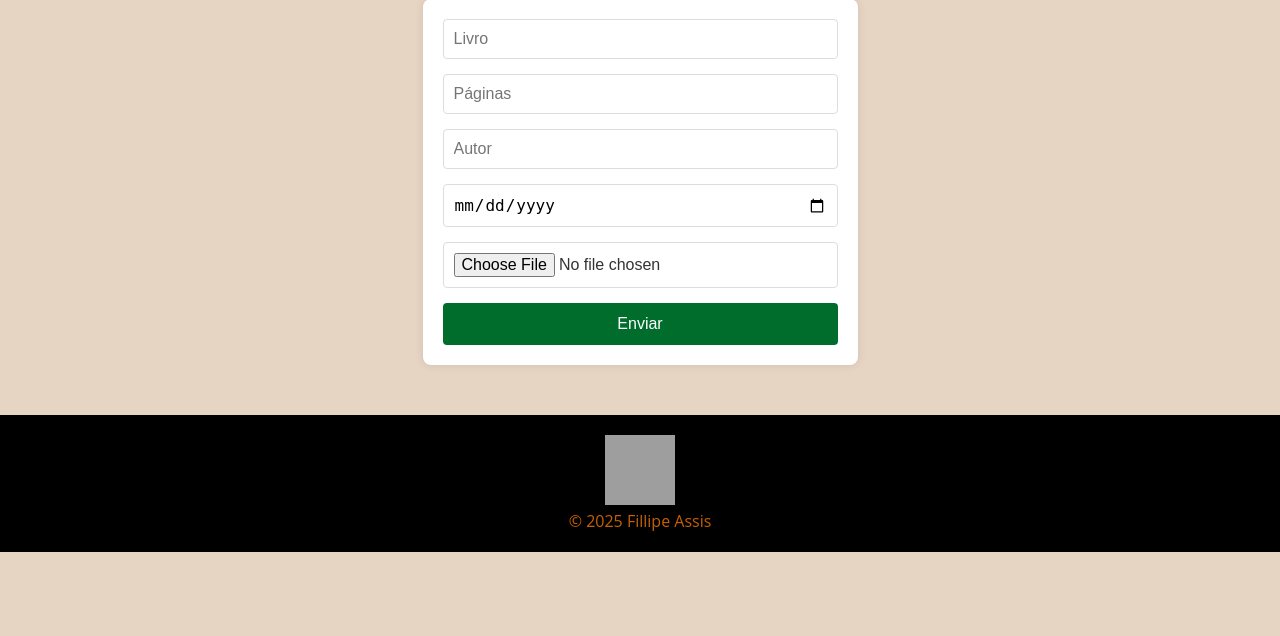
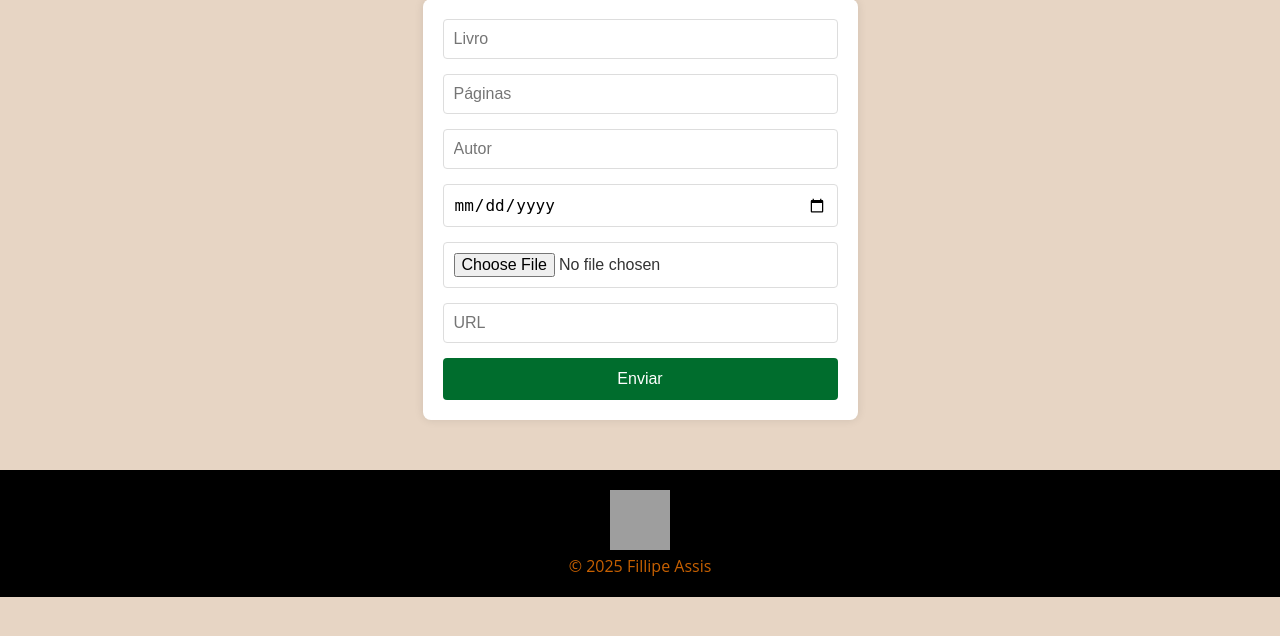
Before and after one commit to joaofillipeAssis/fillipeassis, a Django app: page /livros/cadastro_livro/ in a window 1280 px wide. Shown: the part 101-737 px from the top of the page. Run offline with Django 4.2, Linux system fonts and the light colour scheme; grey boxes are pictures that could not be loaded.

Commit message:
melhoria redirecionamento de url

```diff
--- a/core/templates/base.html
+++ b/core/templates/base.html
@@ -1,8 +1,12 @@
+{% load static %}
+
 <!DOCTYPE html>
 <html lang="en">
 <head>
   <meta charset="UTF-8">
   <meta name="viewport" content="width=device-width, initial-scale=1.0">
+  <title>FILLIPE ASSIS</title>
+  <link rel="icon" href="{% static 'fillipeAssis.png' %}" type="image/x-icon">
   <title>{% block title %}{% endblock %}</title>
 </head>
 <body>
@@ -21,7 +25,6 @@
   </main>
 
   <footer>
-    {% load static %}
     <div class="logo">
       <img src="{% static 'fillipeAssis.png' %}" alt="Fillipe Assis">
     </div>
@@ -32,8 +35,8 @@
 <style>
 
   .logo img {
-    width: 70px;
-    height: 70px;
+    width: 60px;
+    height: 60px;
   }
 
   body {
--- a/livro/forms.py
+++ b/livro/forms.py
@@ -7,6 +7,7 @@ class LivroForm (forms.Form):
     autor = forms.CharField(max_length=75)
     data = forms.DateField()
     foto = forms.ImageField()
+    url = forms.CharField(max_length=5000)
 
     def save (self):
 
@@ -16,6 +17,8 @@ class LivroForm (forms.Form):
             autor=self.data['autor'],
             data=self.data['data'],
             foto=self.files['foto'],
+            url=self.data['url'],
+
         )
 
         livro_novo.save()
--- a/livro/models.py
+++ b/livro/models.py
@@ -7,6 +7,7 @@ class Livro(models.Model):
     autor = models.CharField(max_length=75)
     data = models.DateField()
     foto = models.ImageField(upload_to = 'static/livro', blank=True, null=True)
+    url = models.CharField(max_length=5000)
 
     def __str__(self):
         return self.livro
--- a/livro/templates/salvar_livro.html
+++ b/livro/templates/salvar_livro.html
@@ -9,6 +9,7 @@
             <input  type="text" name="autor" id="autor" placeholder="Autor">
             <input  type="date" name="data" id="data" placeholder="Data Publicação">
             <input  type="file" name="foto" id="foto">
+            <input  type="text" name="url" id="url" placeholder="URL">
             <button type="submit">Enviar</button>
         </form>
 
--- a/livro/templates/valores.html
+++ b/livro/templates/valores.html
@@ -4,7 +4,9 @@
   <div class="livro-grid-2">
     <div class="">
       <div class="container livro-detalhe">
-        <img src="{{ livro.foto.url }}" alt="{{ livro.livro }}">
+        <a href="{{ livro.url }}" target="_blank">
+          <img src="{{ livro.foto.url }}" alt="{{ livro.livro }}">
+        </a>
       </div>
       <div class="container-info livro-card livro-grid-2">
         <h3 class="">{{ livro.paginas }} páginas</h3>
```
Also changed, not shown: livro/templates/livros.html (+4 -6 lines).
